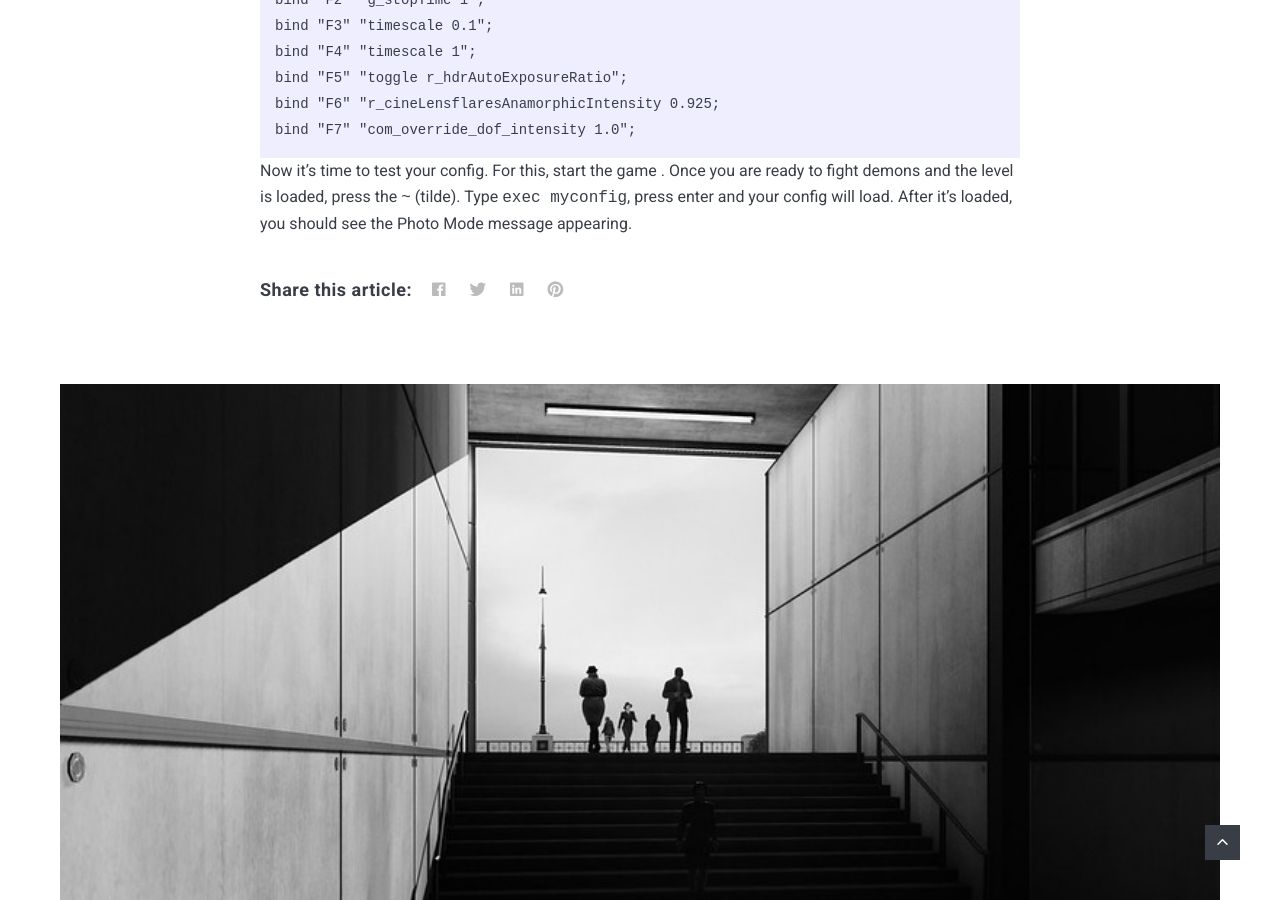
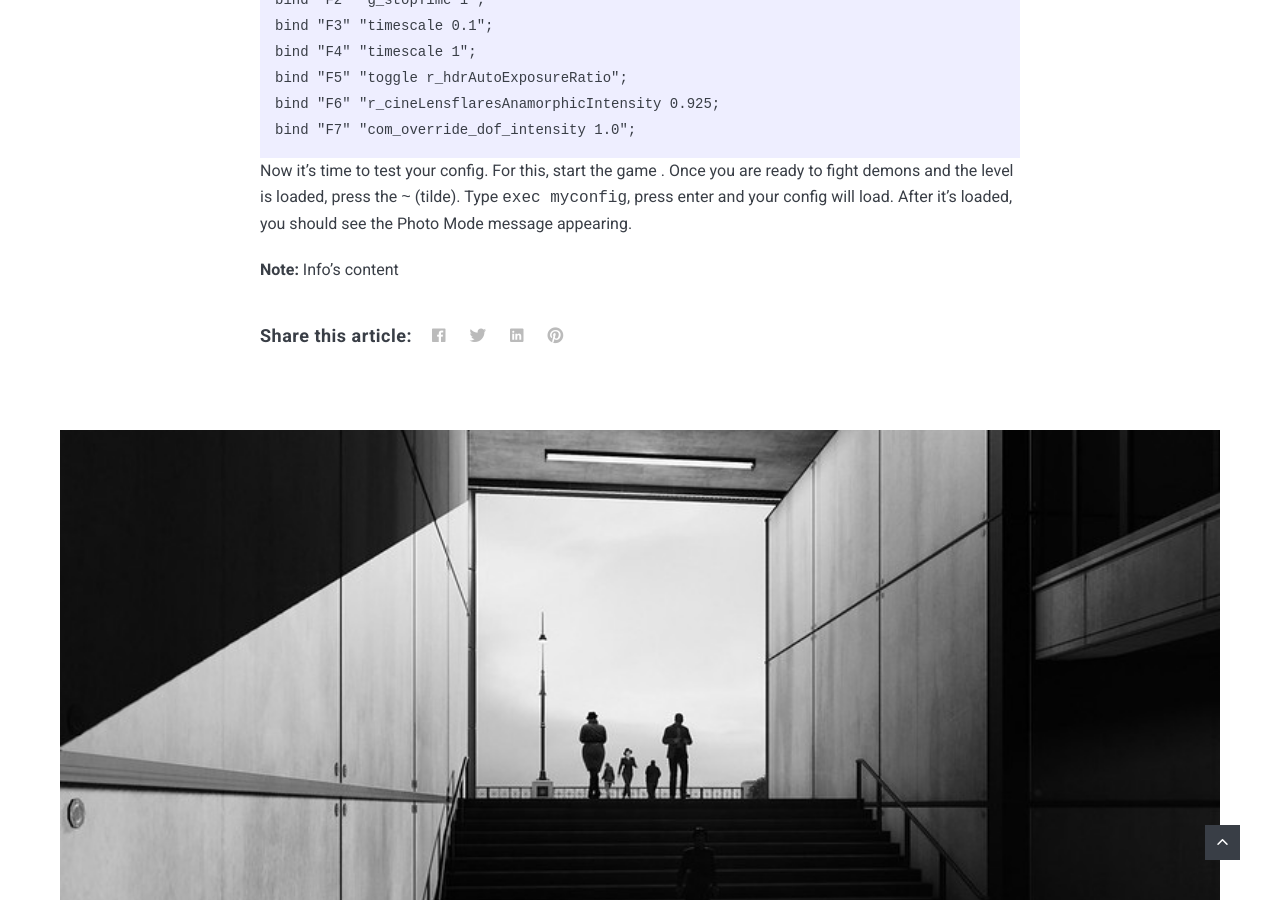
Before and after one commit to AnticOwl/anticowl.github.io, a Jekyll site: the page built from _posts/2024-07-21-Doom-Eternal.md, in a window 1280 px wide and 900 px high, scrolled down 1925 px. Built offline with Jekyll 4.4.1, drawn with Linux system fonts in a browser that asks for light colours; nearby versions of some CDN libraries.

Commit message:
Update 2024-07-21-Doom-Eternal.md

```diff
--- a/_posts/2024-07-21-Doom-Eternal.md
+++ b/_posts/2024-07-21-Doom-Eternal.md
@@ -39,3 +39,5 @@ bind "F7" "com_override_dof_intensity 1.0";
 
 Now it's time to test your config. For this, start the game . Once you are ready to fight demons and the level is loaded, press the `~` (tilde).
 Type `exec myconfig`, press enter and your config will load. After it's loaded, you should see the Photo Mode message appearing.
+
+{% include note.html content="Info's content" %}
```
